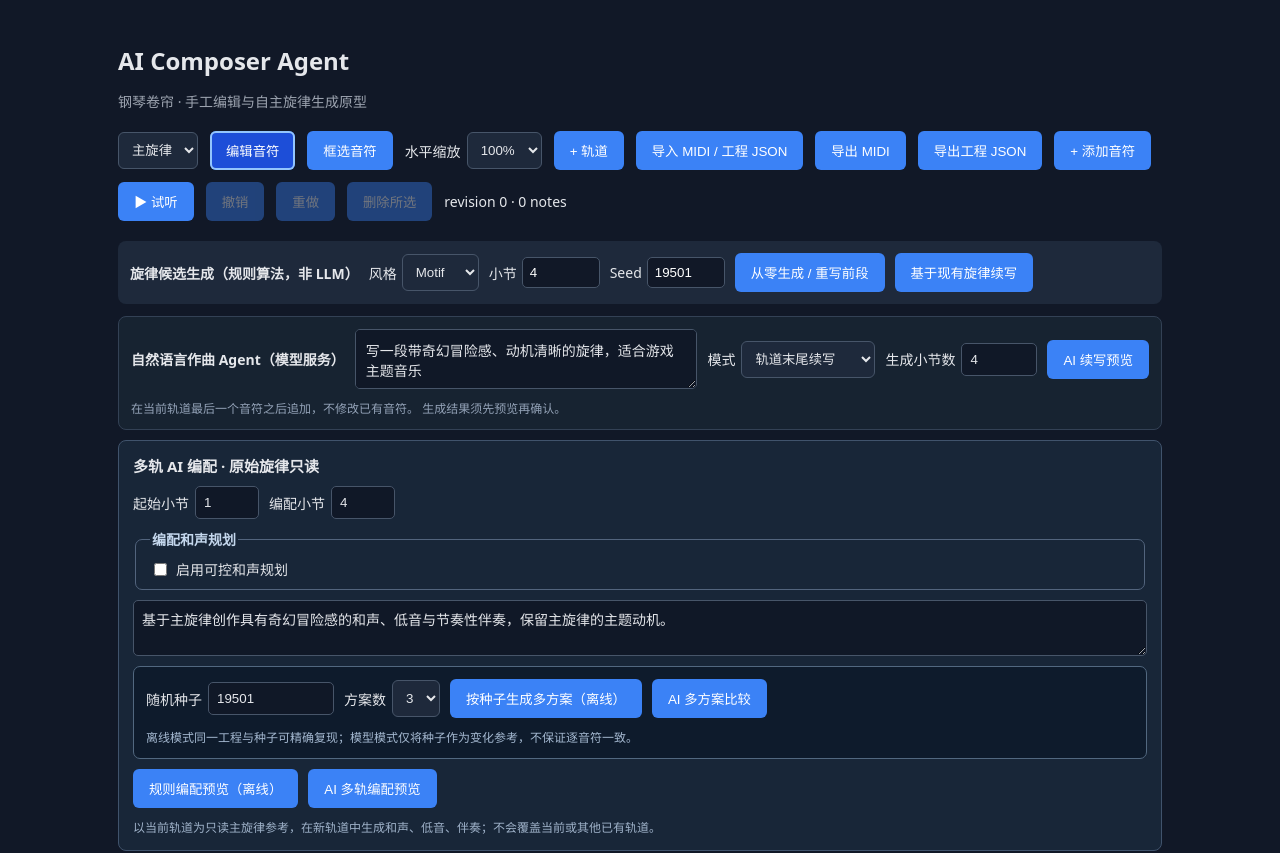
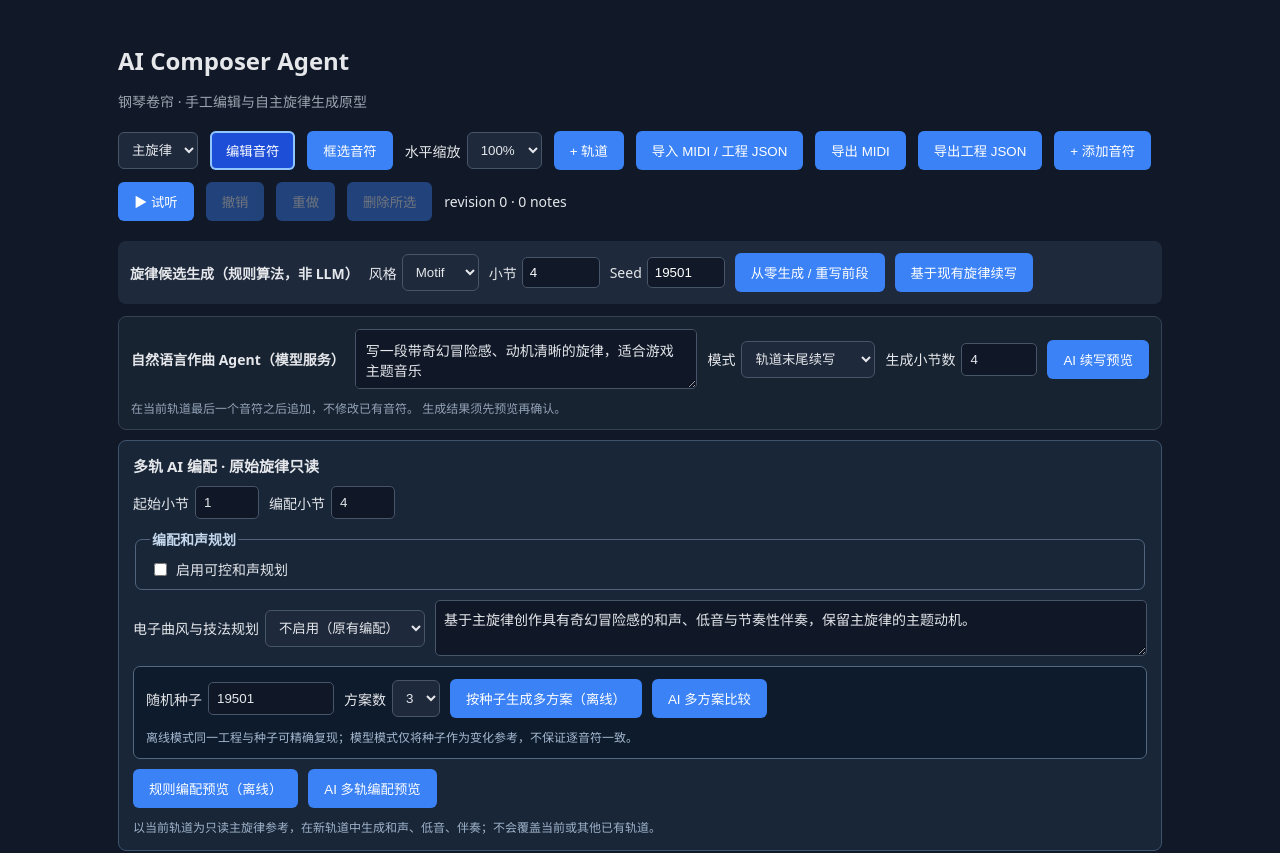
Before and after one commit to coicy/ai-composer-agent, a React (Vite) app in the folder apps/web/: page / in a window 1280 px wide. Shown: the top 853 px of the page. Built offline with nearby package versions, Linux system fonts and the light colour scheme.

Commit message:
feat(web): expose electronic style choice that activates high-weight LLM techniques

```diff
--- a/apps/web/src/app/App.tsx
+++ b/apps/web/src/app/App.tsx
@@ -14,6 +14,7 @@ import type {HarmonyPlanDraft} from '../features/agent/HarmonyPlanEditor.js';
 import {timelineFromDegrees} from '../features/agent/HarmonyPlanEditor.js';
 import {VelocityLane} from '../features/editor/VelocityLane.js';
 import type {MelodyCandidate,MelodyStyle,ArrangementCandidate,ArrangementRole,ArrangementRequest,ArrangementPartChoices,RegionRegenerationCandidate,RegionRegenerationRequest,FeedbackInterpretation} from '@ai-composer/composition';
+import type {ElectronicStyle} from '@ai-composer/composition';
 import type {PointerEvent as ReactPointerEvent} from 'react';
 import {createSession,commitSession,undoSession,redoSession,applyChangeSet,validateProject} from '@ai-composer/music-core';
 import type {EditSession,MidiNote,MusicProject,NoteOperation,GenerationRecord} from '@ai-composer/music-core';
@@ -46,6 +47,7 @@ export function App(){
  const [arrangeBars,setArrangeBars]=useState(4);
  const [harmonicPlan,setHarmonicPlan]=useState<HarmonyPlanDraft>({enabled:false,tonic:0,mode:'major',progression:'1,4,5,1',timelineEnabled:false,timeline:[],passingTones:'none',registers:DEFAULT_REGISTERS,enforcement:{scale:'hard',chords:'hard',registers:'hard',inversions:'hard'}});
  const [arrangePrompt,setArrangePrompt]=useState('基于主旋律创作具有奇幻冒险感的和声、低音与节奏性伴奏，保留主旋律的主题动机。');
+ const [electronicStyle,setElectronicStyle]=useState<ElectronicStyle|'none'>('none');
  const [arrangePending,setArrangePending]=useState(false);
  // Scoped regeneration keeps its source independent of the actively displayed Piano Roll track.
  const [regionSource,setRegionSource]=useState('melody');
@@ -221,7 +223,8 @@ export function App(){
    project:snapshot,sourceTrackId:trackId,
    startTick:(arrangeStartBar-1)*snapshot.ppq*4,
    endTick:(arrangeStartBar-1+arrangeBars)*snapshot.ppq*4,
-   instruction:arrangePrompt,plan,seed:variantSeed
+   instruction:arrangePrompt,plan,seed:variantSeed,
+   ...(electronicStyle!=='none'?{electronicStyle}:{})
   };
   try{
    const provider=useModel?createRemoteArranger(snapshot):new SeededArranger();
@@ -562,6 +565,22 @@ export function App(){
    <label>编配小节 <input type="number" aria-label="编配小节数" min={1} max={4} value={arrangeBars} onChange={e=>{const next=Number(e.target.value);setArrangeBars(next);setArrangement(null);setArrangementVariants([]);setVariantRequest(null);if(Number.isSafeInteger(next)&&next>=1&&next<=4)setHarmonicPlan(p=>{const progression=Array.from({length:next},(_,i)=>p.progression.split(',')[i]??['1','4','5','1'][i]!).join(',');
      return {...p,progression,timeline:p.timelineEnabled?timelineFromDegrees(progression,next):p.timeline};});}}/></label>
    <HarmonyPlanEditor value={harmonicPlan} barCount={arrangeBars} onChange={next=>{setHarmonicPlan(next);setArrangement(null);setArrangementVariants([]);setVariantRequest(null);}}/>
+   <label>电子曲风与技法规划
+    <select aria-label="电子曲风" value={electronicStyle} onChange={e=>{
+     setElectronicStyle(e.target.value as ElectronicStyle|'none');
+     setArrangement(null);setArrangementVariants([]);setVariantRequest(null);
+    }}>
+     <option value="none">不启用（原有编配）</option>
+     <option value="house">House</option>
+     <option value="synthwave">Synthwave</option>
+     <option value="techno">Techno</option>
+     <option value="trance">Trance</option>
+     <option value="drum_and_bass">Drum &amp; Bass</option>
+     <option value="ambient">Ambient</option>
+     <option value="chiptune">Chiptune</option>
+    </select>
+   </label>
+   {electronicStyle!=='none'&&<p>自动向 LLM 提供风格关键技法与不同种子变化；当前三轨接口不含独立鼓轨。</p>}
    <textarea aria-label="编配要求" rows={2} maxLength={2000} value={arrangePrompt} onChange={e=>{setArrangePrompt(e.target.value);setArrangement(null);setArrangementVariants([]);setVariantRequest(null);}}/>   <div className="variant-controls" role="group" aria-label="编配随机种子与候选">
     <label>随机种子 <input type="number" aria-label="编配随机种子" min={0} max={4294967295} step={1} value={variantSeed}
      onChange={e=>{setVariantSeed(Number(e.target.value));setArrangement(null);setArrangementVariants([]);setVariantRequest(null);}}/></label>
```
